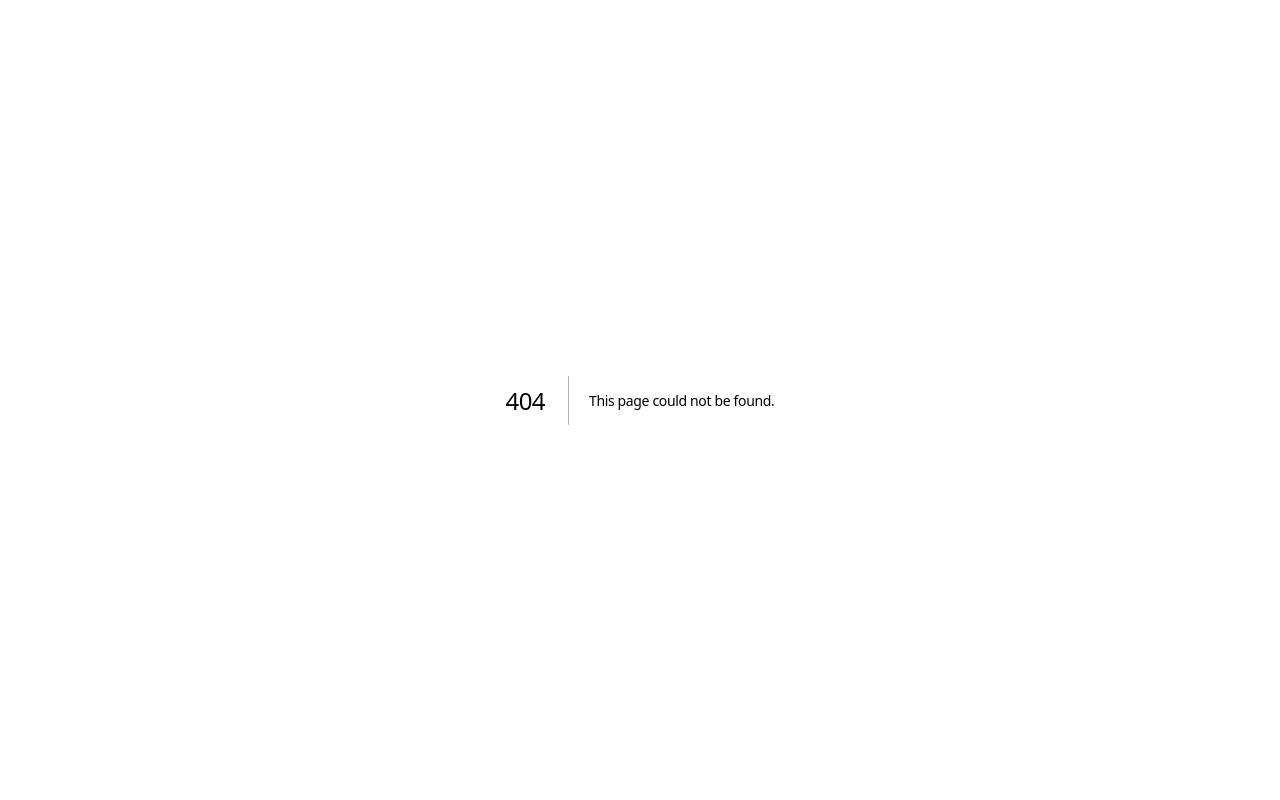
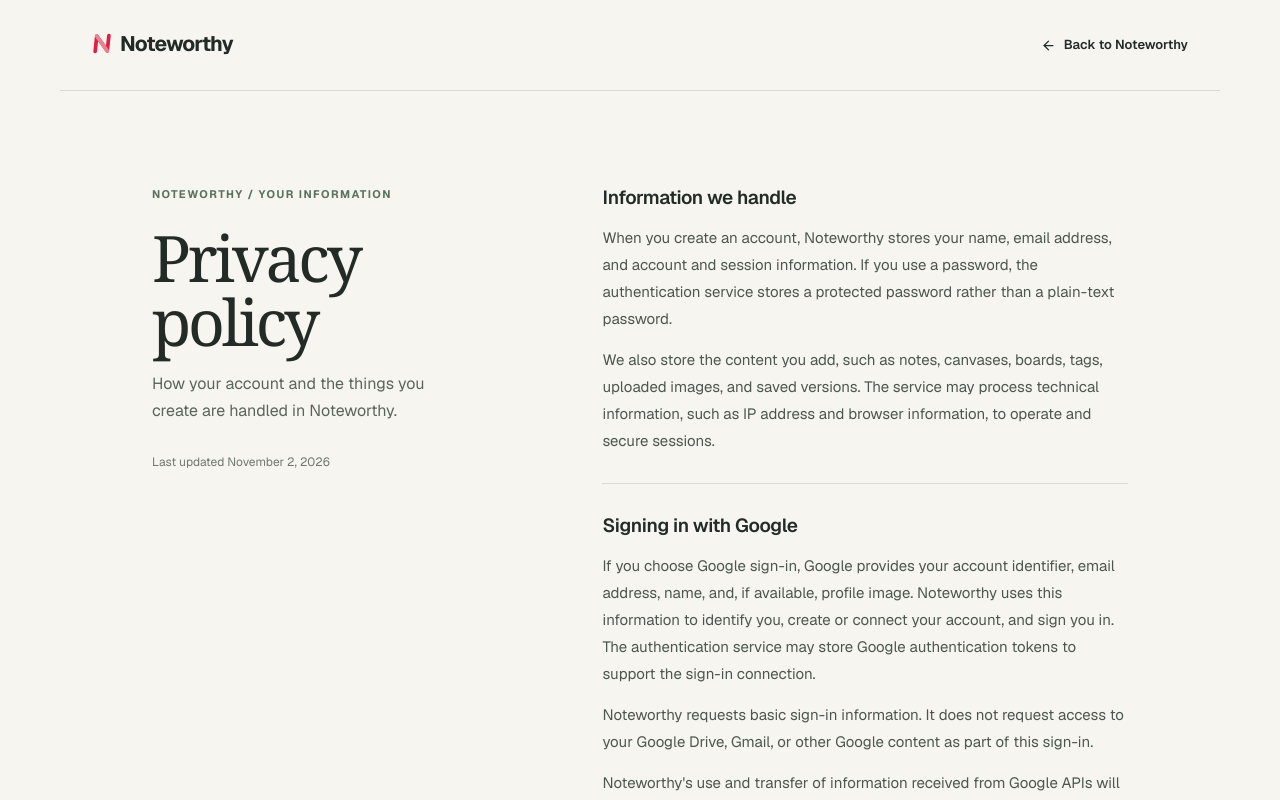
Before and after one commit to lulacoder/Notes-app-for-reals, a Next.js app: page /privacy in a window 1280 px wide. Before the commit this address had no page. Shown: the top 800 px of the page. Built offline with nearby package versions, Linux system fonts and the light colour scheme.

Commit message:
Add Noteworthy privacy policy

```diff
--- /dev/null
+++ b/app/privacy/page.tsx
@@ -0,0 +1,38 @@
+import type { Metadata } from "next";
+import Link from "next/link";
+import { ArrowLeft } from "lucide-react";
+import { Brand } from "@/components/marketing/Brand";
+import styles from "./privacy.module.css";
+
+export const metadata: Metadata = {
+  title: "Privacy policy | Noteworthy",
+  description: "How Noteworthy handles account information and workspace content.",
+};
+
+export default function PrivacyPage() {
+  return (
+    <div className={styles.page}>
+      <header className={styles.header}>
+        <Link href="/" aria-label="Noteworthy home"><Brand /></Link>
+        <Link href="/" className={styles.back}><ArrowLeft size={15} /> Back to Noteworthy</Link>
+      </header>
+      <main className={styles.main}>
+        <div className={styles.intro}>
+          <p className={styles.eyebrow}>Noteworthy / Your information</p>
+          <h1>Privacy policy</h1>
+          <p>How your account and the things you create are handled in Noteworthy.</p>
+          <span>Last updated November 2, 2026</span>
+        </div>
+        <article className={styles.content}>
+          <section><h2>Information we handle</h2><p>When you create an account, Noteworthy stores your name, email address, and account and session information. If you use a password, the authentication service stores a protected password rather than a plain-text password.</p><p>We also store the content you add, such as notes, canvases, boards, tags, uploaded images, and saved versions. The service may process technical information, such as IP address and browser information, to operate and secure sessions.</p></section>
+          <section><h2>Signing in with Google</h2><p>If you choose Google sign-in, Google provides your account identifier, email address, name, and, if available, profile image. Noteworthy uses this information to identify you, create or connect your account, and sign you in. The authentication service may store Google authentication tokens to support the sign-in connection.</p><p>Noteworthy requests basic sign-in information. It does not request access to your Google Drive, Gmail, or other Google content as part of this sign-in.</p><p>Noteworthy&apos;s use and transfer of information received from Google APIs will adhere to the <a href="https://developers.google.com/terms/api-services-user-data-policy">Google API Services User Data Policy</a>, including its Limited Use requirements.</p></section>
+          <section><h2>How information is used and shared</h2><p>We use account and workspace information to provide the service, save and display your work, maintain sessions, and manage security and support. Noteworthy uses Convex for its backend, database, authentication data, and file storage, and Vercel to host the web application. Google handles Google sign-in when you choose it. These providers process information as needed to provide their services.</p><p>Administrators can manage accounts and handle support or security issues. Please avoid storing information you do not want processed by the service.</p></section>
+          <section><h2>Cookies and local storage</h2><p>Noteworthy uses authentication cookies to keep you signed in. It also uses browser storage for some interface preferences and temporary canvas drafts. Your browser can clear this information, which may sign you out, reset preferences, or remove a draft.</p></section>
+          <section><h2>Retention and your choices</h2><p>Your workspace information remains in the service until it is deleted. Some items may first move to trash or have saved versions; backups and service-provider records may remain after deletion. You can delete supported workspace items in the app. To request account deletion or ask about your information, contact us below.</p><p>You can manage Noteworthy&apos;s access to your Google account from your Google Account&apos;s third-party connections. Removing access can affect Google sign-in.</p></section>
+          <section><h2>Contact</h2><p>For privacy questions or requests, email <a href="mailto:leultesfaye0755@gmail.com">leultesfaye0755@gmail.com</a>.</p></section>
+          <section><h2>Changes to this policy</h2><p>We may update this page as the service changes. The date at the top shows when the policy was last updated.</p></section>
+        </article>
+      </main>
+    </div>
+  );
+}
--- /dev/null
+++ b/app/privacy/privacy.module.css
@@ -0,0 +1,16 @@
+.page { min-height: 100vh; background: #f7f5ef; color: #222b25; font-family: var(--font-geist-sans), sans-serif; }
+.header { max-width: 1160px; margin: auto; padding: 28px 32px; display: flex; align-items: center; justify-content: space-between; gap: 20px; border-bottom: 1px solid #d8dbd0; }
+.back { display: inline-flex; align-items: center; gap: 8px; font-size: 13px; font-weight: 600; }
+.back:hover, .content a:hover { text-decoration: underline; }
+.main { max-width: 1040px; margin: auto; padding: 95px 32px 120px; display: grid; grid-template-columns: minmax(200px, 0.8fr) minmax(0, 1.2fr); gap: 100px; }
+.intro { position: sticky; top: 50px; align-self: start; }
+.eyebrow { color: #597260; font-size: 11px; font-weight: 700; letter-spacing: .13em; text-transform: uppercase; }
+.intro h1 { margin: 22px 0 16px; font-family: Georgia, serif; font-size: clamp(46px, 5vw, 68px); font-weight: 400; letter-spacing: -.05em; line-height: 1; }
+.intro > p:not(.eyebrow) { color: #59655b; line-height: 1.7; max-width: 300px; }
+.intro span { display: block; margin-top: 28px; color: #6e786e; font-size: 12px; }
+.content section { padding: 0 0 29px; margin-bottom: 30px; border-bottom: 1px solid #d8dbd0; }
+.content h2 { margin: 0 0 14px; font-size: 19px; letter-spacing: -.02em; }
+.content p { margin: 0 0 14px; color: #4b574e; font-size: 15px; line-height: 1.8; }
+.content p:last-child { margin-bottom: 0; }
+.content a { color: #315d40; text-decoration: underline; text-underline-offset: 3px; }
+@media (max-width: 720px) { .header { padding: 22px 20px; } .main { display: block; padding: 62px 20px 80px; } .intro { position: static; margin-bottom: 55px; } .intro h1 { font-size: 48px; } .back { font-size: 0; } .back svg { width: 20px; height: 20px; } }
--- a/components/marketing/LandingPage.tsx
+++ b/components/marketing/LandingPage.tsx
@@ -329,6 +329,7 @@ export function LandingPage() {
             <a href="#notes">Notes</a>
             <a href="#canvas">Canvas</a>
             <a href="#boards">Boards</a>
+            <NavigationLink href="/privacy">Privacy policy</NavigationLink>
             <NavigationLink href="/login">
               Sign in <ArrowRight size={13} />
             </NavigationLink>
```
